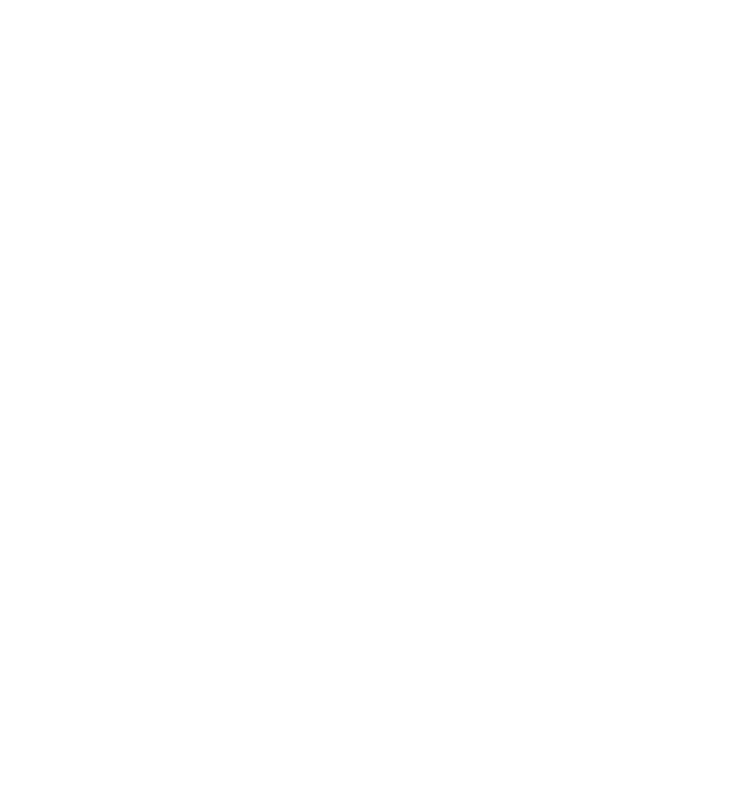
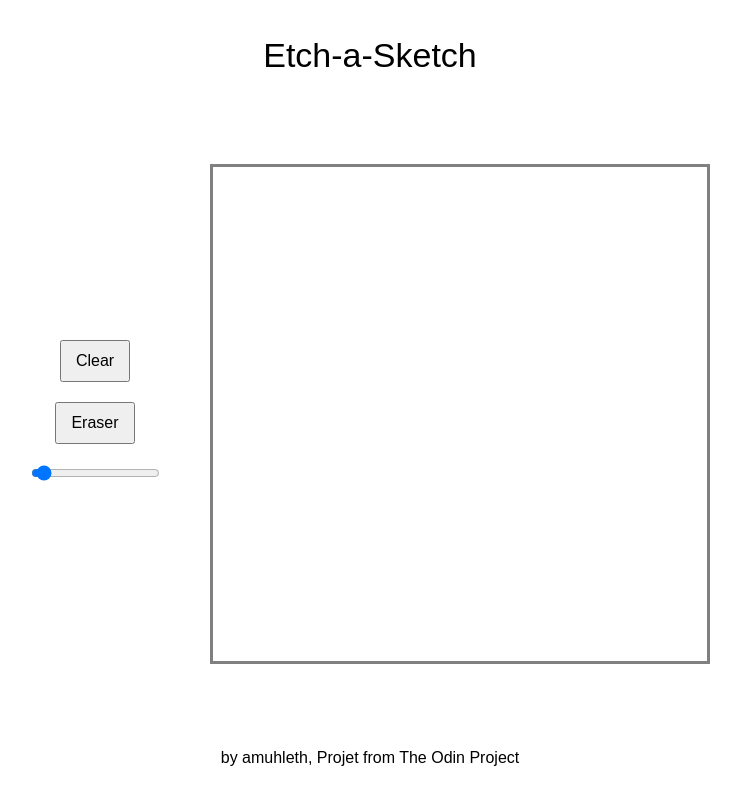
Before and after one commit to amuhleth42/etch-a-sketch, a plain HTML site: page index.html in a window 1280 px wide. Shown: the whole page, without its empty margins (270-1011 px from the left). Drawn offline with Linux system fonts and the light colour scheme.

Commit message:
The base is working :]

```diff
--- a/index.html
+++ b/index.html
@@ -5,8 +5,32 @@
     <meta http-equiv="X-UA-Compatible" content="IE=edge">
     <meta name="viewport" content="width=device-width, initial-scale=1.0">
     <title>Etch-a-sketch</title>
+    <link rel="stylesheet" href="./style.css">
+    <script src="./script.js" defer></script>
 </head>
 <body>
+    <div class="header">
+        <p class="title">Etch-a-Sketch</p>
+    </div>
+
+    <div class="main">
+
+        <div class="ui">
+            <button id="clear">Clear</button>
+            <button id="eraser">Eraser</button>
+            <div class="slidercontainer">
+                <input type="range" min="1" max="64" value="4" class="slider">
+            </div>
+        </div>
+
+        <div class="grid" draggable="false">
+        </div>
+
+    </div>
+
+    <div class="footer">
+        <p>by amuhleth, Projet from The Odin Project</p>
+    </div>
 
 </body>
 </html>
--- /dev/null
+++ b/script.js
@@ -0,0 +1,65 @@
+console.log("yo");
+
+
+function clickOnTile (cur) {
+
+    cur.addEventListener('mousemove', (e) => {
+        e.preventDefault();
+        if (trigger == true)
+        {
+            cur.style.backgroundColor = "black";
+            console.log("click");
+        }
+    })
+    cur.addEventListener('click', () => {
+        cur.style.backgroundColor = "black";
+        console.log("click");
+    })
+}
+
+let trigger = false;
+
+let slider = document.querySelector(".slider");
+let size = slider.value;
+
+console.log(`slider value: ${size}`);
+
+// grid creation
+
+let grid = document.querySelector(".grid");
+
+for (let i = 0 ; i < size ; i++) {
+    let row = document.createElement("div");
+    row.setAttribute("class", "row");
+    row.setAttribute('draggable', "false");
+    grid.appendChild(row)
+
+    for (let j = 0 ; j < size ; j++) {
+        let tile = document.createElement("div");
+        tile.setAttribute("class", "tile");
+        tile.setAttribute('draggable', "false");
+        row.appendChild(tile);
+    }
+}
+
+
+
+
+
+document.addEventListener('mousedown', () => {
+    trigger = true;
+});
+
+document.addEventListener('mouseup', () => {
+    trigger = false;
+});
+
+const tileList = document.querySelectorAll(".tile");
+tileList.forEach(clickOnTile);
+
+const clearButton = document.querySelector("#clear");
+clearButton.addEventListener('click', () => {
+    tileList.forEach((cur) => {
+        cur.style.backgroundColor = 'white';
+    })
+});
--- a/style.css
+++ b/style.css
@@ -26,3 +26,75 @@
   }
 
 /* Project CSS */
+
+* {
+    font-family: Arial, sans-serif;
+}
+
+body {
+    display: flex;
+    flex-direction: column;
+    align-items: center;
+    justify-content: space-between;
+    height: 100vh;
+}
+
+.main {
+    display: flex;
+    justify-content: space-around;
+    align-items: center;
+    gap: 50px;
+}
+
+.ui {
+    display: flex;
+    flex-direction: column;
+    align-items: center;
+    gap: 20px;
+}
+
+
+.header, .footer {
+    display: flex;
+    align-items: center;
+    justify-content: center;
+    padding: 30px;
+}
+
+.title {
+    font-size: 34px;
+}
+
+.grid {
+    display: flex;
+    flex-direction: column;
+    border: 3px solid gray;
+    height: 500px;
+    width: 500px;
+    align-items: stretch;
+}
+
+.row {
+    display: flex;
+    width: 100%;
+    flex: 1;
+    align-items: stretch;
+}
+
+.tile {
+    width: 20px;
+    height: 100%;
+    flex: 1;
+    align-self: stretch;
+    user-select: none;
+    /*border: 1px solid gray;*/
+}
+
+button {
+    padding: 7px 14px;
+}
+
+.slider {
+    /*appearance: none;*/
+    outline: none;
+}
```
